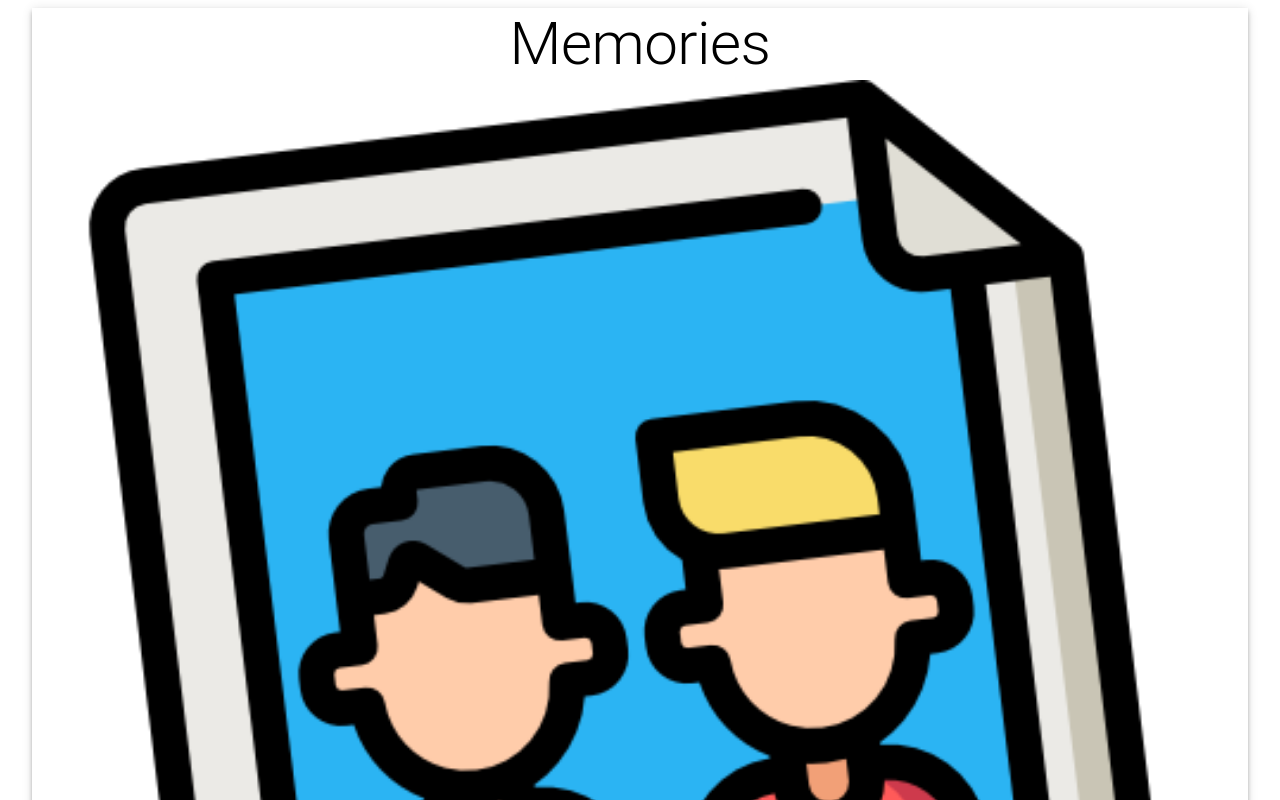
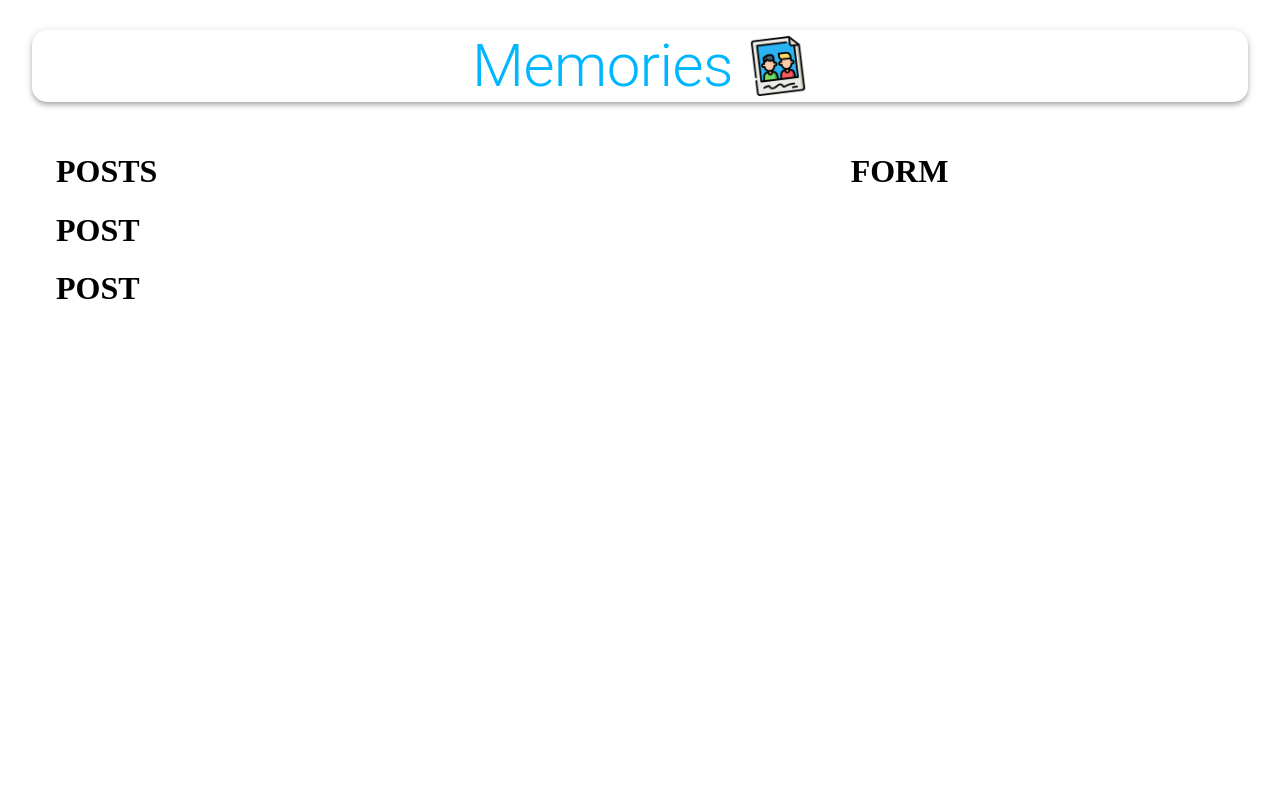
Before and after one commit to Elijah-Lozano/memories_project, a React (Create React App) app in the folder client/: page / in a window 1280 px wide. Shown: the top 800 px of the page. Built offline with nearby package versions, Linux system fonts and the light colour scheme.

Commit message:
added styles to appbar typography and img

```diff
--- a/client/src/App.js
+++ b/client/src/App.js
@@ -4,13 +4,17 @@ import { Container, AppBar, Typography, Grow, Grid } from "@material-ui/core";
 import memories from './images/memories_img.png';
 import Posts from './components/Posts/posts.js';
 import Form from './components/Form/form.js';
+import useStyles from './styles.js';
+
 
 const App = () => {
+    const classes = useStyles();
+
     return (
         <Container maxWidth="lg">
-            <AppBar position="static" color="inherit">
-                <Typography variant="h2" align="center">Memories</Typography>
-                <img src={memories} alt="memories" heigth="60"></img>
+            <AppBar className={ classes.appBar } position="static" color="inherit">
+                <Typography className={ classes.heading }variant="h2" align="center">Memories</Typography>
+                <img className={ classes.image } src={memories} alt="memories" height="60"></img>
             </AppBar>
             <Grow in>
                 <Container>
--- /dev/null
+++ b/client/src/styles.js
@@ -0,0 +1,18 @@
+import { makeStyles } from '@material-ui/core/styles';
+
+export default makeStyles(() => ({
+    appBar: {
+        borderRadius: 15,
+            margin: '30px 0',
+            display: 'flex',
+            flexDirection: 'row',
+            justifyContent: 'center',
+            alignItems: 'center',
+    },
+    heading: {
+        color: 'rgba(0,183,255, 1)',
+    },
+    image: {
+        marginLeft: '15px',
+    },
+}));
```
